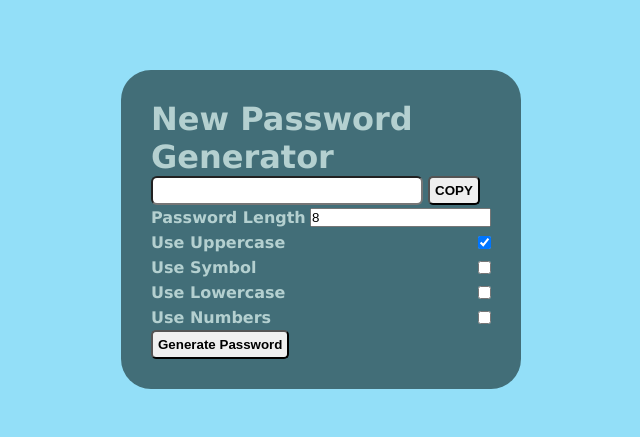
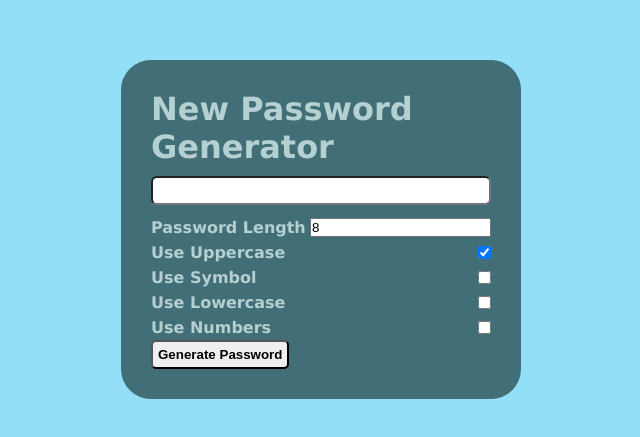
Before and after one commit to Jrivera239/Redoing-Password-Generator, a plain HTML site: page assets/index.html in a window 1280 px wide. Shown: the part 171-608 px from the top of the page, without its empty margins (319-959 px from the left). Drawn offline with Linux system fonts and the light colour scheme.

Commit message:
"perfecting"

```diff
--- a/assets/index.html
+++ b/assets/index.html
@@ -11,7 +11,7 @@
         <h1>New Password Generator</h1>
         <div class="head">
             <input type = "text" id="pw">
-            <button class="copybtn" id="copybtn">COPY</button>
+
         </div>
         <div class="body">
         <div class="forms">
--- a/assets/style.css
+++ b/assets/style.css
@@ -41,19 +41,12 @@ body{
     padding:3px 0;
     color:rgb(180, 208, 208);
 }
-.head .copybtn{
-    position: relative;
-    align-items: center;
-    padding:5px;
-    border-radius: 5px;
-    font-weight: bold;
-    cursor: pointer;
-
-}
 .head input{
     background-color:rgb(255, 255, 255) ;
     border-radius: 6px;
-    width:80%;
+    width:100%;
+    margin-top: 10px;
+    margin-bottom: 10px;
     padding:5px;
     font-weight: bold;
 
```
